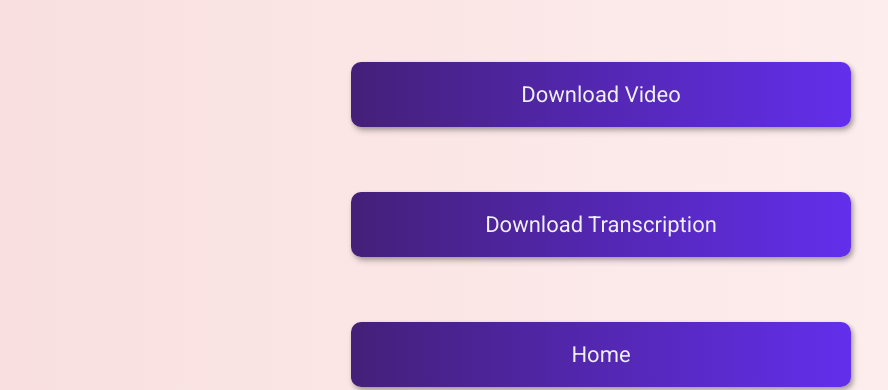
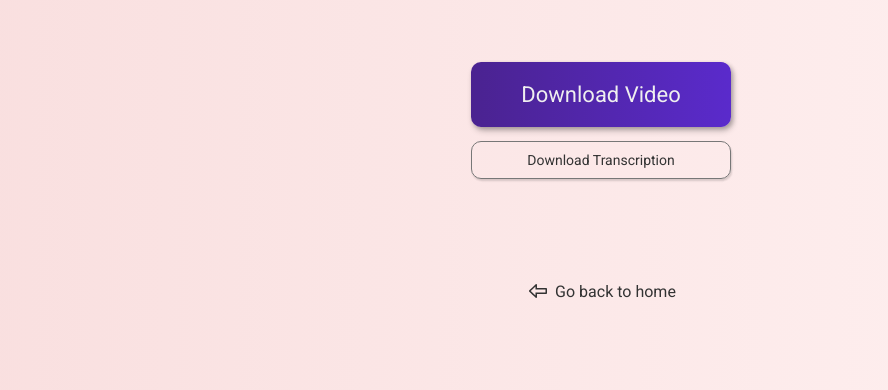
Before and after one commit to aroary/subtitler, a website: page view/complete.html in a window 1280 px wide. Shown: the part 637-1027 px from the top of the page, without its empty margins (39-927 px from the left). Drawn offline with Linux system fonts and the light colour scheme.

Commit message:
styled new buttons on complete

```diff
--- a/public/style.css
+++ b/public/style.css
@@ -314,7 +314,8 @@ footer {
 
 .download-container .download-btn {
     border-radius: 10px;
-    padding: 20px 85px;
+    padding: 20px;
+    width: 260px;
     font-size: 22px;
     font-style: normal;
     font-weight: 500;
@@ -331,13 +332,39 @@ footer {
     box-shadow: 2px 4px 6px rgba(0, 0, 0, 0.2), 2px 2px 4px rgba(0, 0, 0, 0.2);
     color: #efefef;
     text-decoration: none;
+    text-align: center;
 }
 
-.download-btn {
-    text-align: center;
-    width: 500px;
+
+.download-btn.download-transcript-btn {
+    background: none !important;
+    font-size: 14px;
+    color: #333;
+    border: 1px solid #777;
+    padding: 10px;
+    width: 260px;
+    margin-top: 14px;
+    transition: .05s;
+    box-shadow: 1px 2px 2px rgba(0, 0, 0, 0.08), 1px 2px 2px rgba(0, 0, 0, 0.08);
 }
 
 .download-btn:hover {
     box-shadow: 0 0 0 0;
 }
+
+.home-btn {
+    color: #333;
+    margin-top: 100px;
+    display: flex;
+    align-items: center;
+    gap: 5px;
+    text-decoration: none;
+}
+
+.home-btn img {
+    transition: .15s;
+}
+
+.home-btn:hover img {
+    transform: translateX(-15px);
+}
--- a/view/complete.html
+++ b/view/complete.html
@@ -44,9 +44,9 @@
       <h1>Hurray!</h1>
       <h2>Your video is ready, check it out.</h2>
       <video controls><source src="{{videoDataUrl}}" type="video/mp4"></video>
-      <a class="download-btn white-text" download href="{{videoDataUrl}}">Download Video</a>
-      <a class="download-btn white-text" download href="{{transcriptionDataUrl}}">Download Transcription</a>
-      <a class="download-btn white-text" href="/">Home</a>
+      <a class="download-btn" download href="{{videoDataUrl}}">Download Video</a>
+      <a class="download-btn download-transcript-btn" download href="{{transcriptionDataUrl}}">Download Transcription</a>
+      <a class="home-btn" href="/"><img src="../public/back.svg" alt="Back to home"> Go back to home</a>
     </div>
     <footer><p>Copyright &copy; 2023 Kuma Web Creations</p><a href="https://wearekuma.com" target="_blank"><img src="../public/kuma-logo.png" alt="Kuma Web Creations"></a></footer>
   </body>
```
Also changed, not shown: public/back.svg (added).
